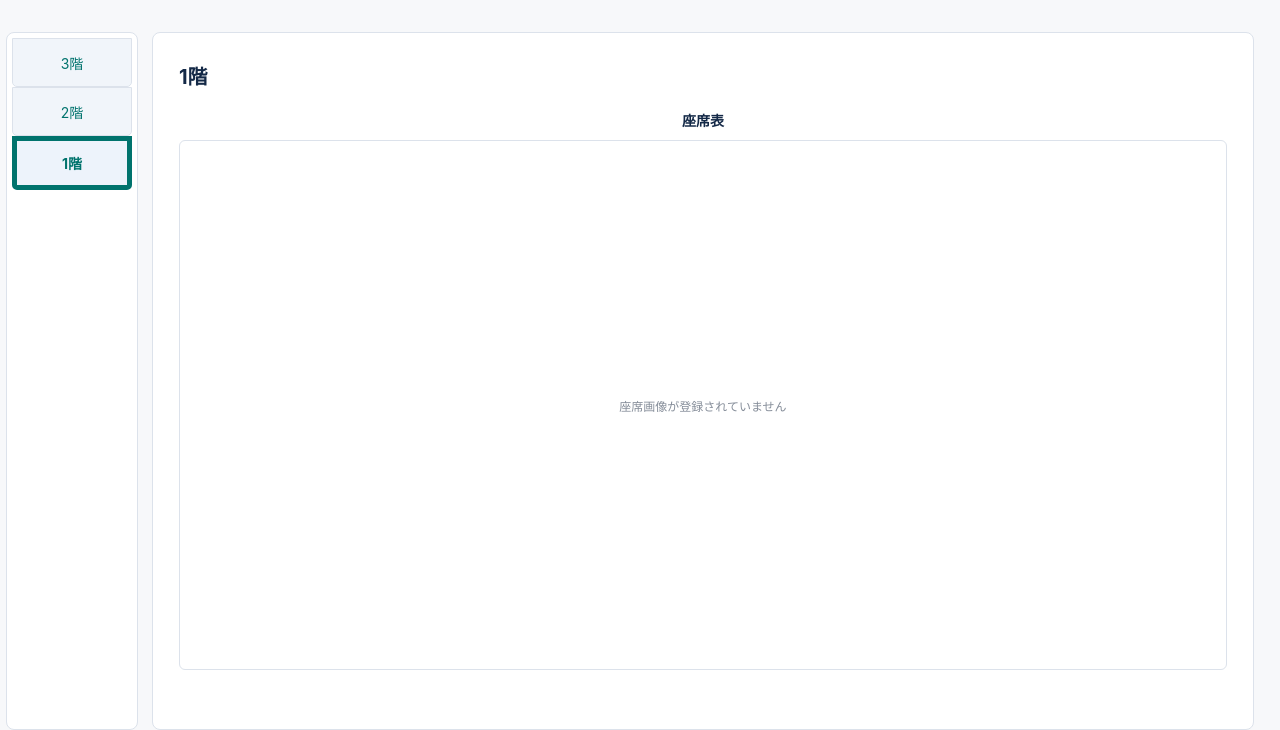
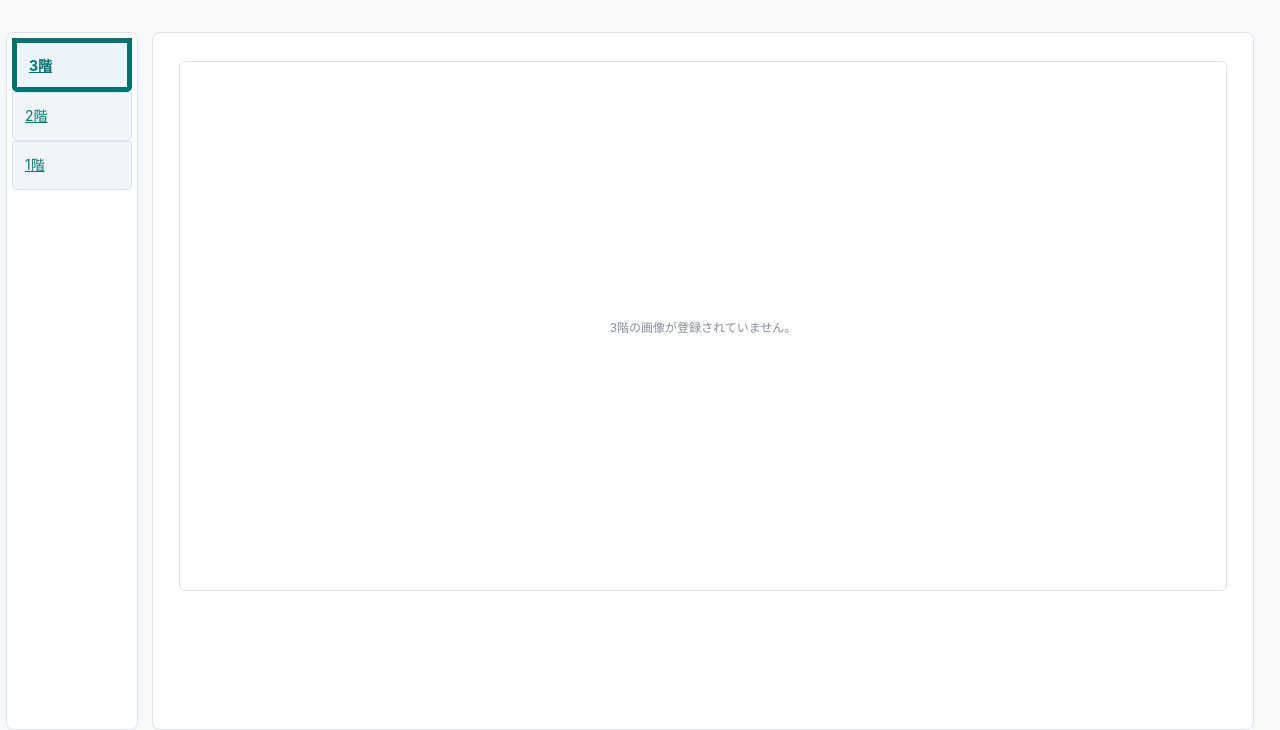
Before and after one commit to raiki-hoshino/unojuko2026, a PHP site: page /main.php?floor=3 in a window 1280 px wide; the page is wider, and only the part inside the window is pictured. Shown: the part 80-810 px from the top of that part. Run offline with PHP 8.4, Linux system fonts and the light colour scheme.

Commit message:
main.phpに階ごとの座席レイアウトの表示機能を追加した

```diff
--- a/main.php
+++ b/main.php
@@ -1,81 +1,53 @@
 <?php require "config/database.php" ?>
 <?php require "header.php" ?>
+<?php
+function floorImageUrl(int $floor): string
+{
+    foreach (['jpg', 'png', 'gif', 'webp'] as $ext) {
+        $path = __DIR__ . '/uploads/floor' . $floor . '-image.' . $ext;
+        if (is_file($path)) {
+            return 'uploads/floor' . $floor . '-image.' . $ext . '?v=' . filemtime($path);
+        }
+    }
+    return '';
+}
+
+$floor = (int)($_GET['floor'] ?? 1);
+if (!in_array($floor, [1, 2, 3], true)) {
+    $floor = 1;
+}
+$imageUrl = floorImageUrl($floor);
+?>
 <!DOCTYPE html>
 <html lang="ja">
 <head>
   <meta charset="UTF-8">
   <meta name="viewport" content="width=device-width, initial-scale=1.0">
-      <link rel="stylesheet" href="css/main.css">
-  <title>座席登録 - 座席画像管理</title>
-
+  <link rel="stylesheet" href="css/main.css">
+  <title>座席表</title>
 </head>
 <body>
   <main class="layout">
     <nav class="floor-nav" aria-label="階を選択">
-      <button class="floor-button" type="button" data-floor="3" aria-pressed="false">3階</button>
-      <button class="floor-button" type="button" data-floor="2" aria-pressed="false">2階</button>
-      <button class="floor-button" type="button" data-floor="1" aria-pressed="true">1階</button>
+      <?php foreach ([3, 2, 1] as $n): ?>
+        <a class="floor-button" href="main.php?floor=<?= $n ?>"
+          aria-pressed="<?= $n === $floor ? 'true' : 'false' ?>"><?= $n ?>階</a>
+      <?php endforeach; ?>
     </nav>
 
     <section class="main-panel" aria-labelledby="floor-heading">
-      <h2 class="panel-heading" id="floor-heading">1階</h2>
 
       <section class="current-section" aria-labelledby="current-heading">
-        <h3 class="current-heading" id="current-heading">座席表</h3>
-        <div class="image-preview" id="image-preview" aria-live="polite">
-          座席画像が登録されていません
-        </div>
-      </section>
+  <div class="image-preview<?= $imageUrl ? ' has-image' : '' ?>">
+    <?php if ($imageUrl): ?>
+      <img src="<?= htmlspecialchars($imageUrl, ENT_QUOTES, 'UTF-8') ?>"
+          alt="<?= $floor ?>階の座席図">
+    <?php else: ?>
+      <p><?= $floor ?>階の画像が登録されていません。</p>
+    <?php endif; ?>
+  </div>
+</section>
     </section>
   </main>
-
-  <script>
-    const floorButtons = [...document.querySelectorAll(".floor-button")];
-    const floorHeading = document.querySelector("#floor-heading");
-    const imagePreview = document.querySelector("#image-preview");
-    let selectedFloor = "1";
-
-    // 管理画面側で localStorage に保存した画像を階ごとに表示します。
-    // 保存キー例: seatMapImage_1 / seatMapImage_2 / seatMapImage_3
-    function renderFloor() {
-      floorHeading.textContent = `${selectedFloor}階`;
-      floorButtons.forEach((button) => {
-        button.setAttribute("aria-pressed", String(button.dataset.floor === selectedFloor));
-      });
-
-      imagePreview.replaceChildren();
-      const savedImage = localStorage.getItem(`seatMapImage_${selectedFloor}`);
-
-      if (savedImage) {
-        const image = document.createElement("img");
-        image.src = savedImage;
-        image.alt = `${selectedFloor}階の座席表`;
-        imagePreview.appendChild(image);
-        imagePreview.classList.add("has-image");
-      } else {
-        imagePreview.textContent = "座席画像が登録されていません";
-        imagePreview.classList.remove("has-image");
-      }
-    }
-
-    floorButtons.forEach((button) => {
-      button.addEventListener("click", () => {
-        selectedFloor = button.dataset.floor;
-        renderFloor();
-      });
-    });
-
-    document.querySelector("#search-form").addEventListener("submit", (event) => {
-      event.preventDefault();
-      const query = document.querySelector("#name-search").value.trim();
-      if (!query) {
-        document.querySelector("#name-search").focus();
-        return;
-      }
-      alert(`「${query}」の検索機能は、登録者データとの接続後に利用できます。`);
-    });
-
-    renderFloor();
-  </script>
 </body>
 </html>
```
